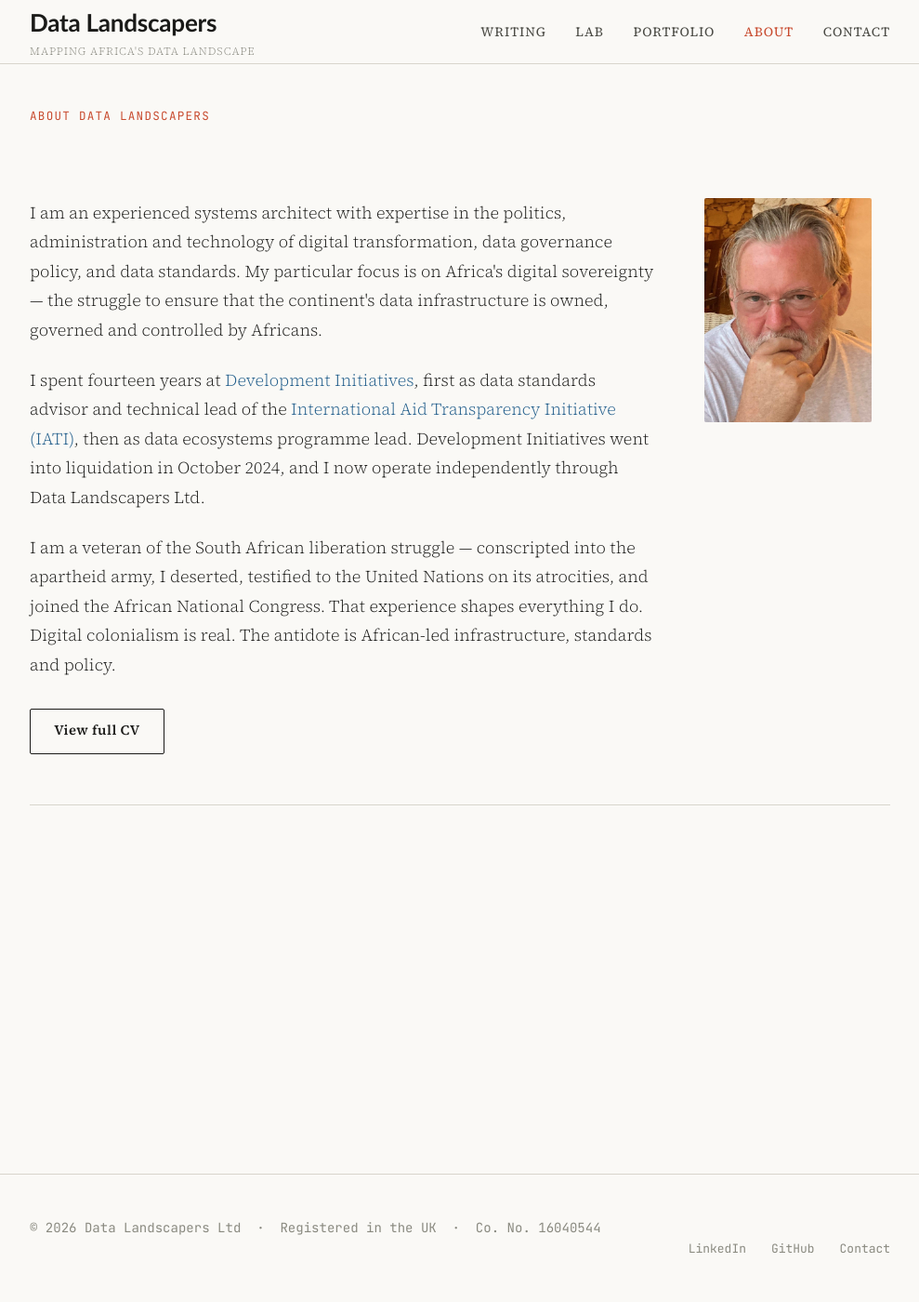
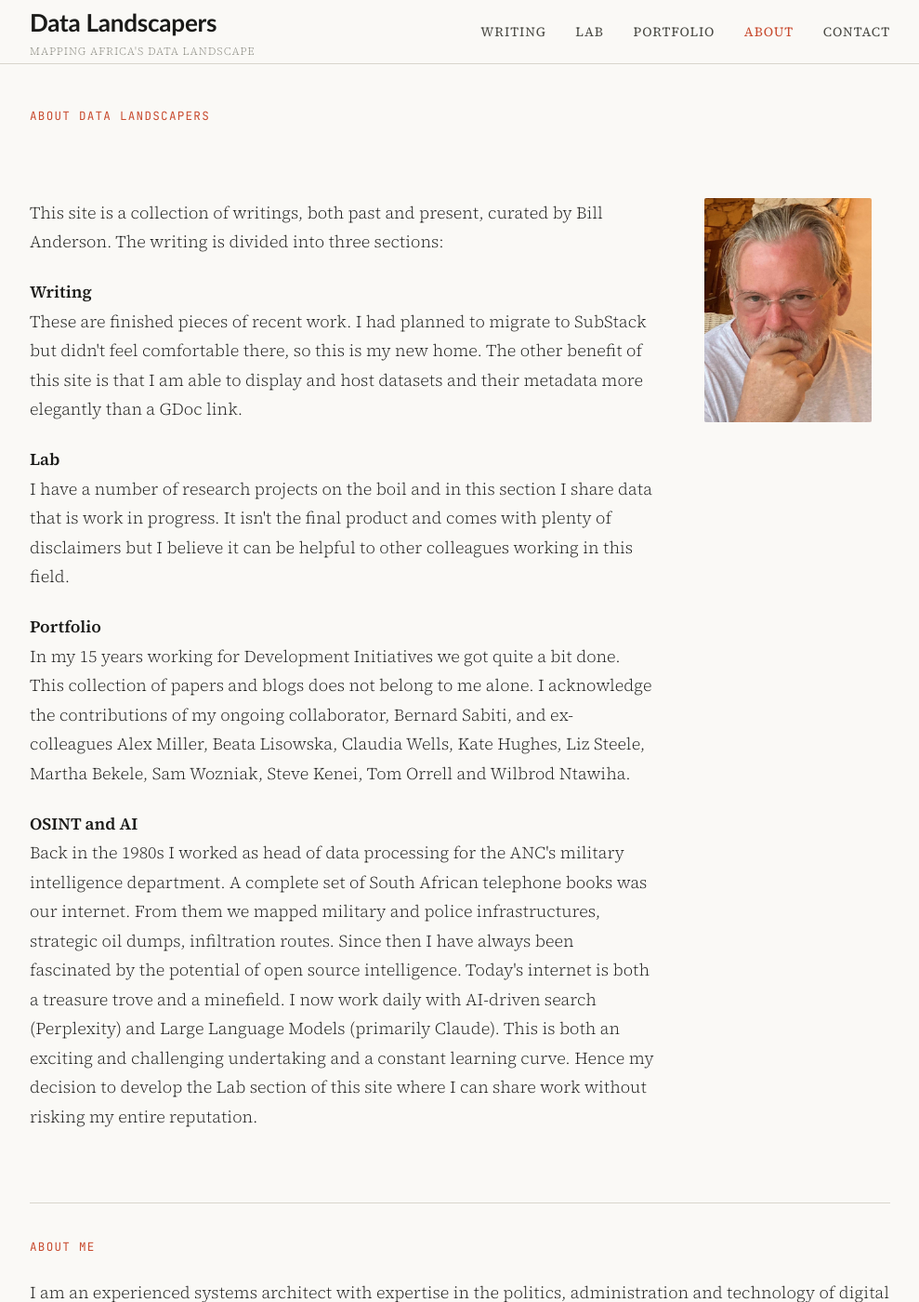
Before and after one commit to data-landscapers/data-landscapers.github.io, a Jekyll site: the page built from about/index.md, in a window 1280 px wide and 1400 px high. Shown: the whole window at 93% size, without its empty margins (145-1134 px from the left). Built offline with Jekyll 4.4.1, drawn with Linux system fonts in a browser that asks for light colours.

Commit message:
Update index.md

```diff
--- a/about/index.md
+++ b/about/index.md
@@ -10,19 +10,35 @@ description: Bill Anderson — data governance consultant, data landscaping spec
 
 <div class="about-intro">
   <div class="about-intro__text">
-    <p>I am an experienced systems architect with expertise in the politics, administration and technology of digital transformation, data governance policy, and data standards. My particular focus is on Africa's digital sovereignty — the struggle to ensure that the continent's data infrastructure is owned, governed and controlled by Africans.</p>
+    <p>This site is a collection of writings, both past and present, curated by Bill Anderson. The writing is divided into three sections:</p>
 
-    <p>I spent fourteen years at <a href="https://devinit.github.io/" target="_blank">Development Initiatives</a>, first as data standards advisor and technical lead of the <a href="https://iatistandard.org/en/" target="_blank">International Aid Transparency Initiative (IATI)</a>, then as data ecosystems programme lead. Development Initiatives went into liquidation in October 2024, and I now operate independently through Data Landscapers Ltd.</p>
+    <p><strong>Writing</strong><br>
+    These are finished pieces of recent work. I had planned to migrate to SubStack but didn't feel comfortable there, so this is my new home. The other benefit of this site is that I am able to display and host datasets and their metadata more elegantly than a GDoc link.</p>
 
-    <p>I am a veteran of the South African liberation struggle — conscripted into the apartheid army, I deserted, testified to the United Nations on its atrocities, and joined the African National Congress. That experience shapes everything I do. Digital colonialism is real. The antidote is African-led infrastructure, standards and policy.</p>
+    <p><strong>Lab</strong><br>
+    I have a number of research projects on the boil and in this section I share data that is work in progress. It isn't the final product and comes with plenty of disclaimers but I believe it can be helpful to other colleagues working in this field.</p>
 
-    <a href="/about/cv/" class="btn" style="margin-top: 0.5rem;">View full CV</a>
-    &nbsp;
+    <p><strong>Portfolio</strong><br>
+    In my 15 years working for Development Initiatives we got quite a bit done. This collection of papers and blogs does not belong to me alone. I acknowledge the contributions of my ongoing collaborator, Bernard Sabiti, and ex-colleagues Alex Miller, Beata Lisowska, Claudia Wells, Kate Hughes, Liz Steele, Martha Bekele, Sam Wozniak, Steve Kenei, Tom Orrell and Wilbrod Ntawiha.</p>
+
+    <p><strong>OSINT and AI</strong><br>
+    Back in the 1980s I worked as head of data processing for the ANC's military intelligence department. A complete set of South African telephone books was our internet. From them we mapped military and police infrastructures, strategic oil dumps, infiltration routes. Since then I have always been fascinated by the potential of open source intelligence. Today's internet is both a treasure trove and a minefield. I now work daily with AI-driven search (Perplexity) and Large Language Models (primarily Claude). This is both an exciting and challenging undertaking and a constant learning curve. Hence my decision to develop the Lab section of this site where I can share work without risking my entire reputation.</p>
   </div>
   <div>
-    <!-- Profile image placeholder — replace src with actual photo -->
     <img src="/assets/uploads/bill-anderson.jpg" alt="Bill Anderson" style="width: 180px; border-radius: 2px;">
   </div>
+</div>
+
+<div class="cv-section__label" style="padding-top: 2rem;">About me</div>
+
+<div class="about-intro__text">
+  <p>I am an experienced systems architect with expertise in the politics, administration and technology of digital transformation, data governance policy, and data standards. My particular focus is on Africa's digital sovereignty — the struggle to ensure that the continent's data infrastructure is owned, governed and controlled by Africans.</p>
+
+  <p>I spent fourteen years at <a href="https://devinit.github.io/" target="_blank">Development Initiatives</a>, first as data standards advisor and technical lead of the <a href="https://iatistandard.org/en/" target="_blank">International Aid Transparency Initiative (IATI)</a>, then as data ecosystems programme lead. Development Initiatives went into liquidation in October 2024, and I now operate independently through Data Landscapers Ltd.</p>
+
+  <p>I am a veteran of the South African liberation struggle — conscripted into the apartheid army, I deserted, testified to the United Nations on its atrocities, and joined the African National Congress. That experience shapes everything I do. Digital colonialism is real. The antidote is African-led infrastructure, standards and policy.</p>
+
+  <a href="/about/cv/" class="btn" style="margin-top: 0.5rem;">View full CV</a>
+</div>
 
 </div>
-</div>
```
